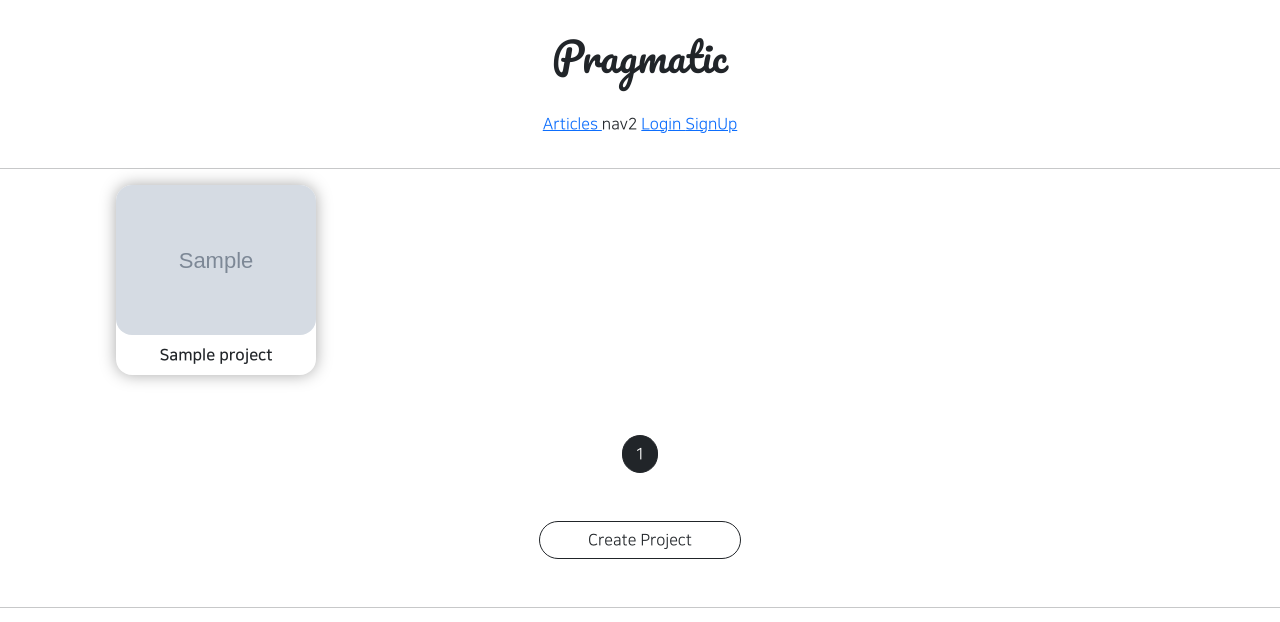
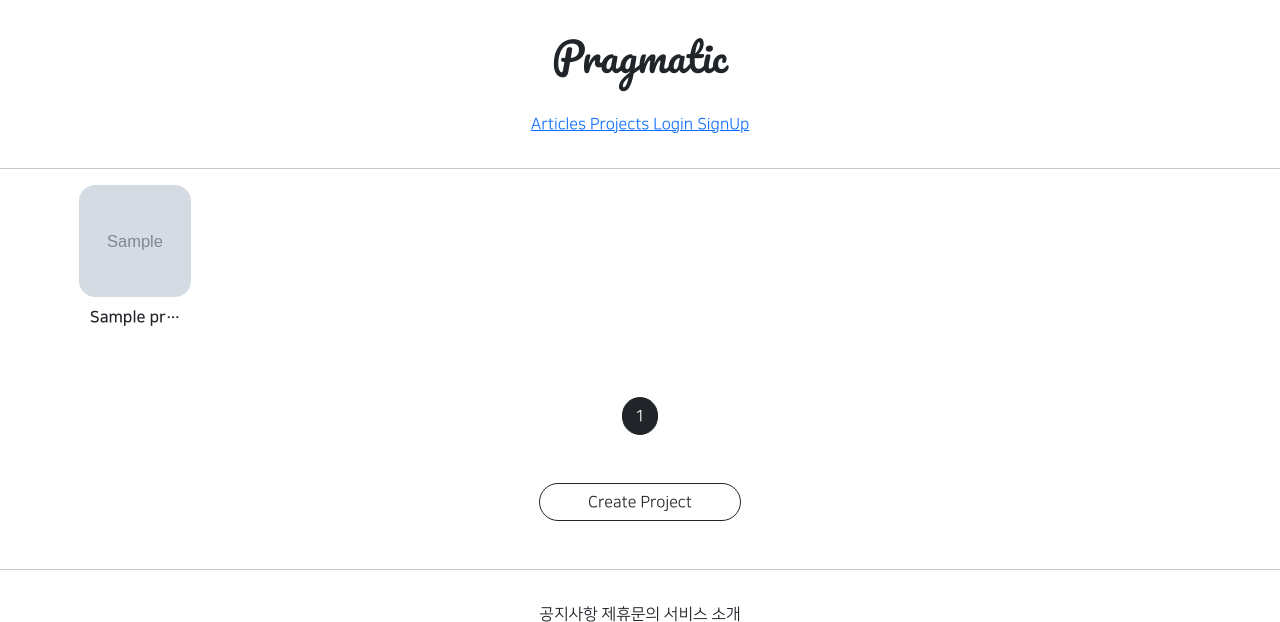
Before and after one commit to noeul1114/gis_1ban_1, a Django app: template projectapp/templates/projectapp/list.html in a window 1280 px wide. Shown: the top 622 px of the page. Run offline with Django 3.2, Linux system fonts and the light colour scheme; the template is opened without the code that fills it: most values are stand-ins (such as "Sample title", 1, 10 or a date in 2020); grey boxes marked "Sample" are stand-in pictures; some libraries are stand-ins or nearby versions.

Commit message:
8/18 class 1ban commit 3

```diff
--- a/projectapp/templates/projectapp/list.html
+++ b/projectapp/templates/projectapp/list.html
@@ -10,18 +10,17 @@
         }
 
         .container div {
-          width: 45%;
-            max-width: 200px;
           display: flex;
           justify-content: center;
           align-items: center;
           border-radius: 1rem;
             flex-direction: column;
-            box-shadow: 0 0 1rem darkgrey;
         }
 
         div img {
-            width: 100%;
+            width: 7rem;
+            height: 7rem;
+            object-fit: cover;
             border-radius: 1rem;
         }
 
@@ -35,7 +34,7 @@
                 <a href="{% url 'projectapp:detail' pk=project.pk %}">
                     <img src="{{ project.image.url }}" alt="">
                 </a>
-                <span class="NNS_B m-2">{{ project.name }}</span>
+                <span class="NNS_B m-2">{{ project.name | truncatechars:10 }}</span>
             </div>
 
         {% endfor %}
--- a/templates/header.html
+++ b/templates/header.html
@@ -8,7 +8,11 @@
                 Articles
             </a>
         </span>
-        <span>nav2</span>
+        <span>
+            <a href="{% url 'projectapp:list' %}">
+                Projects
+            </a>
+        </span>
 
 
         {% if not user.is_authenticated %}
```
